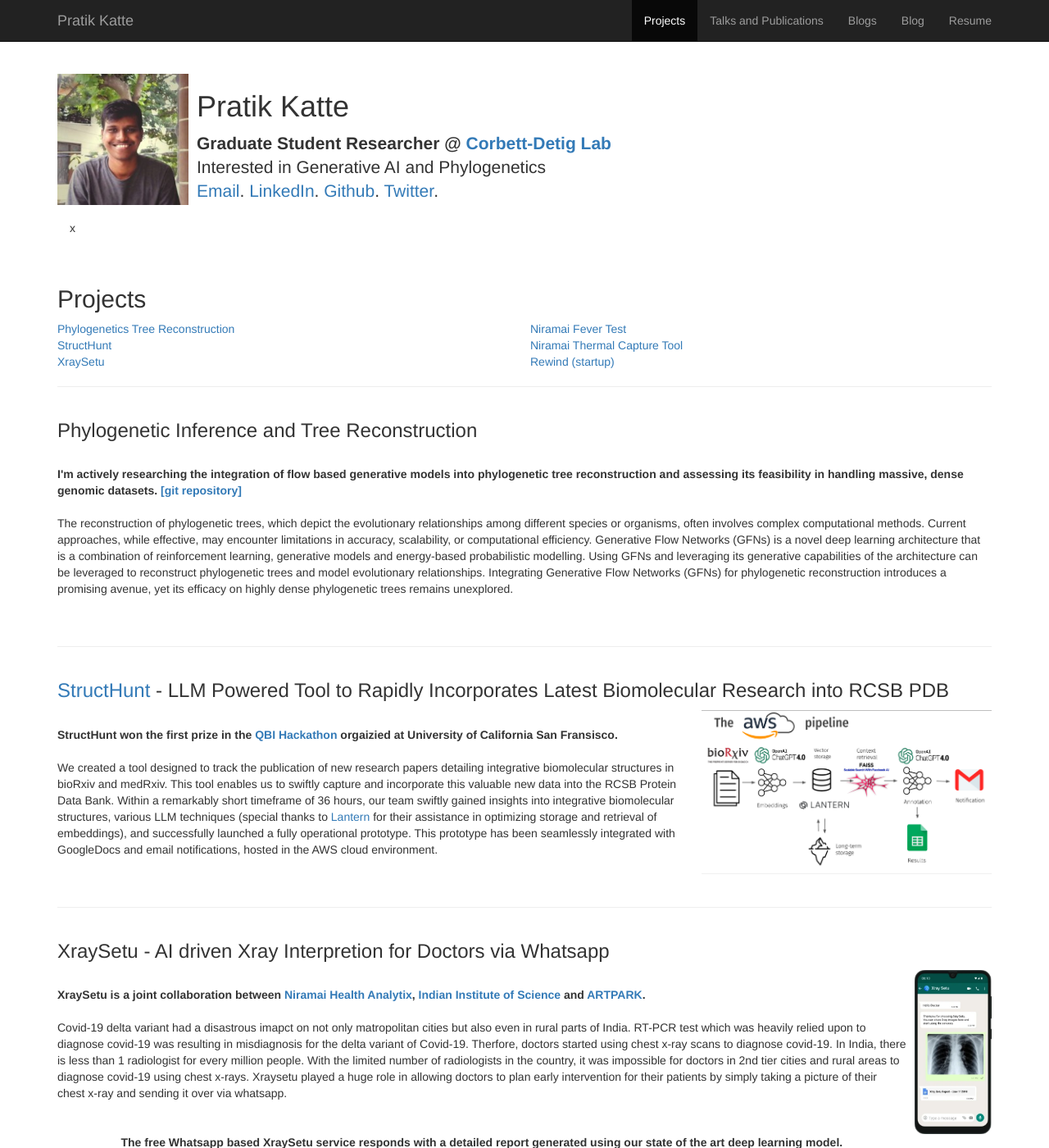
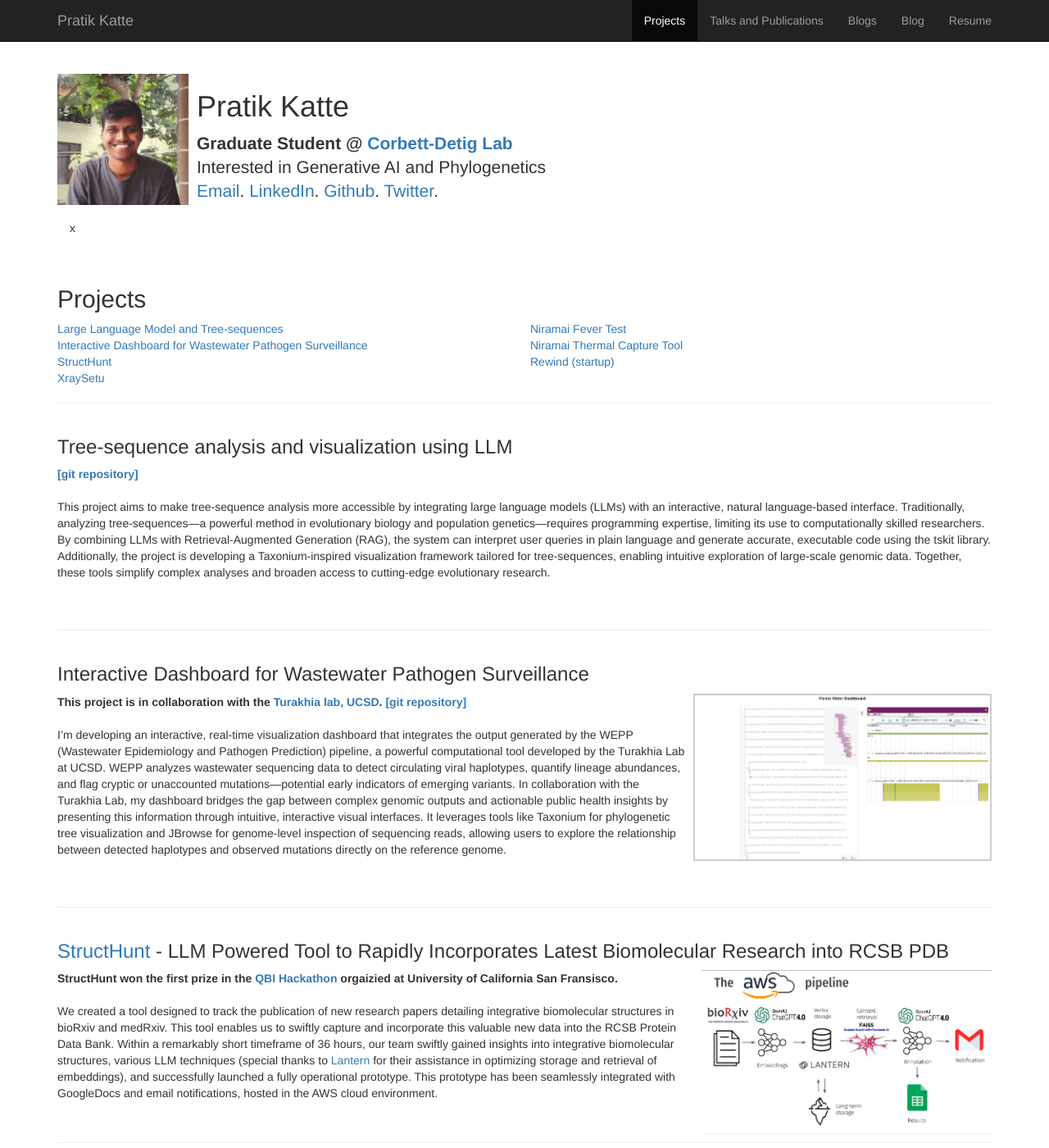
Before and after one commit to pratikkatte/pratikkatte.github.io, a Jekyll site: the page index.html, which Jekyll copies as it is, in a window 1280 px wide and 1400 px high. Shown: the whole window at 82% size. Built offline with Jekyll 4.4.1, drawn with Linux system fonts in a browser that asks for light colours.

Commit message:
new projects

```diff
--- a/index.html
+++ b/index.html
@@ -65,7 +65,7 @@
       <div class="about_image" style="float: left;"><IMG HEIGHT="160px" SRC="images/pratik.jpg"></div>
       <div class="about">
         <h1>Pratik Katte</h1>
-        <p class="lead"> <b>Graduate Student Researcher @ <a href="https://corbett-lab.github.io/" >Corbett-Detig Lab</a></b><br>
+        <p class="lead"> <b>Graduate Student @ <a href="https://corbett-lab.github.io/" >Corbett-Detig Lab</a></b><br>
         Interested in Generative AI and Phylogenetics<br>
         <a href="mailto:pratikkatte7@gmail.com">Email</a>.
         <a href="https://linkedin.com/in/pratikkatte" target="_blank">LinkedIn</a>.
@@ -77,7 +77,8 @@
         <p>
           <ul style="columns: 2; -webkit-columns: 2; -moz-columns: 2; list-style-type: none; padding-left:0;">
 
-            <li><a href="#PHYLO">Phylogenetics Tree Reconstruction</a></li>
+            <li><a href="#PHYLO">Large Language Model and Tree-sequences</a></li>
+            <li><a href="#PHYLO">Interactive Dashboard for Wastewater Pathogen Surveillance</a></li>
             <li><a href="#QBI">StructHunt</a></li>
             <li><a href="#XraySetu">XraySetu</a></li>
             <li><a href="#NFT">Niramai Fever Test</a></li>
@@ -87,18 +88,38 @@
         </p>
     <hr>
     <div style="padding-top: 50px; margin-top: -50px;" id="XraySetu">
-      <h3>Phylogenetic Inference and Tree Reconstruction</h3>
+      <h3>Tree-sequence analysis and visualization using LLM</h3>
       <div class="image-and-text">
-        <br>
         <div>
-          <b>I'm actively researching the integration of flow based generative models into phylogenetic tree reconstruction and assessing its feasibility in handling massive, dense genomic datasets. <a href="https://github.com/pratikkatte/Awesome-Phylogenetic-inference">[git repository]</a></b>
+          <b>
+            <a href="https://github.com/pratikkatte/lorax">[git repository]</a></b>
         </div>
         <div>
         </div>
         <br>
         <div>
-          The reconstruction of phylogenetic trees, which depict the evolutionary relationships among different species or organisms, often involves complex computational methods. Current approaches, while effective, may encounter limitations in accuracy, scalability, or computational efficiency. Generative Flow Networks (GFNs) is a novel deep learning architecture that is a combination of reinforcement learning, generative models and energy-based probabilistic modelling. Using GFNs and leveraging its generative capabilities of the architecture can be leveraged to reconstruct phylogenetic trees and model evolutionary relationships.
-          Integrating Generative Flow Networks (GFNs) for phylogenetic reconstruction introduces a promising avenue, yet its efficacy on highly dense phylogenetic trees remains unexplored.
+          This project aims to make tree-sequence analysis more accessible by integrating large language models (LLMs) with an interactive, natural language-based interface. Traditionally, analyzing tree-sequences—a powerful method in evolutionary biology and population genetics—requires programming expertise, limiting its use to computationally skilled researchers. By combining LLMs with Retrieval-Augmented Generation (RAG), the system can interpret user queries in plain language and generate accurate, executable code using the tskit library. Additionally, the project is developing a Taxonium-inspired visualization framework tailored for tree-sequences, enabling intuitive exploration of large-scale genomic data. Together, these tools simplify complex analyses and broaden access to cutting-edge evolutionary research.
+        </div>
+        <br>
+        <br>
+      </div>
+    </div>
+
+    <hr>
+    <div style="padding-top: 50px; margin-top: -50px;" id="XraySetu">
+      <h3>Interactive Dashboard for Wastewater Pathogen Surveillance</h3>
+      <div class="image-and-text">
+        <div class="project-image-right" style="border: 2px solid #ccc;">
+          <img height="200px" src="images/waste-water.png">
+        </div>
+        <div>
+          <b>This project is in collaboration with the <a href="https://turakhia.ucsd.edu/">Turakhia lab, UCSD</a>.  <a href="https://github.com/pratikkatte/Wastewater-Dasboard">[git repository]</a></b>
+        </div>
+        <div>
+        </div>
+        <br>
+        <div>
+          I’m developing an interactive, real-time visualization dashboard that integrates the output generated by the WEPP (Wastewater Epidemiology and Pathogen Prediction) pipeline, a powerful computational tool developed by the Turakhia Lab at UCSD. WEPP analyzes wastewater sequencing data to detect circulating viral haplotypes, quantify lineage abundances, and flag cryptic or unaccounted mutations—potential early indicators of emerging variants. In collaboration with the Turakhia Lab, my dashboard bridges the gap between complex genomic outputs and actionable public health insights by presenting this information through intuitive, interactive visual interfaces. It leverages tools like Taxonium for phylogenetic tree visualization and JBrowse for genome-level inspection of sequencing reads, allowing users to explore the relationship between detected haplotypes and observed mutations directly on the reference genome.
         </div>
         <br>
         <br>
@@ -112,7 +133,7 @@
         <div class="project-image-right">
           <img height="200px" src="images/structhunt.png">
         </div>
-        <br>
+
         <div>
           <b><a href="https://github.com/aozalevsky/structhunt"></a>StructHunt won the first prize in the <a href="https://qbi.ucsf.edu/qbi-hackathon-2023">QBI Hackathon</a> orgaizied at University of California San Fransisco. </b>
         </div>
@@ -122,7 +143,6 @@
         <div>
           We created a tool designed to track the publication of new research papers detailing integrative biomolecular structures in bioRxiv and medRxiv. This tool enables us to swiftly capture and incorporate this valuable new data into the RCSB Protein Data Bank. Within a remarkably short timeframe of 36 hours, our team swiftly gained insights into integrative biomolecular structures, various LLM techniques (special thanks to <a href="https://lantern.dev/"> Lantern</a> for their assistance in optimizing storage and retrieval of embeddings), and successfully launched a fully operational prototype. This prototype has been seamlessly integrated with GoogleDocs and email notifications, hosted in the AWS cloud environment.
         </div>
-        <br>
         <br>
       </div>
     </div>
@@ -134,7 +154,7 @@
         <div class="project-image-right">
           <img height="200px" src="images/xraysetu.jpg">
         </div>
-        <br>
+
         <div>
           <b>XraySetu is a joint collaboration between <a href="https://www.niramai.com/">Niramai Health Analytix</a>, <a href="https://iisc.ac.in/">Indian Institute of Science </a> and <a href="https://www.artpark.in/">ARTPARK</a>.</b>
         </div>
@@ -179,7 +199,6 @@
           <img height="300px" src="images/NFT.jpg">
         </div>
 
-        <br>
         <div>
           <b>Niramai Fever Test project received research funding by <a href="https://economictimes.indiatimes.com/tech/information-tech/niramai-health-analytix-gets-cdc-backing-for-covid-19-screening-test/articleshow/83949418.cms">CDC-Group</a>.</b>
         </div>
@@ -225,7 +244,7 @@
     <hr>
     <div style="padding-top: 50px; margin-top: -50px;" id="GR">
       <h3>Rewind - Startup</h3>
-      <br>
+
       <div>
         <b>A failed attempt in building an ambitious venture to solve the waste problem.</b>
       </div>
```
Also changed, not shown: images/waste-water.png (added).
